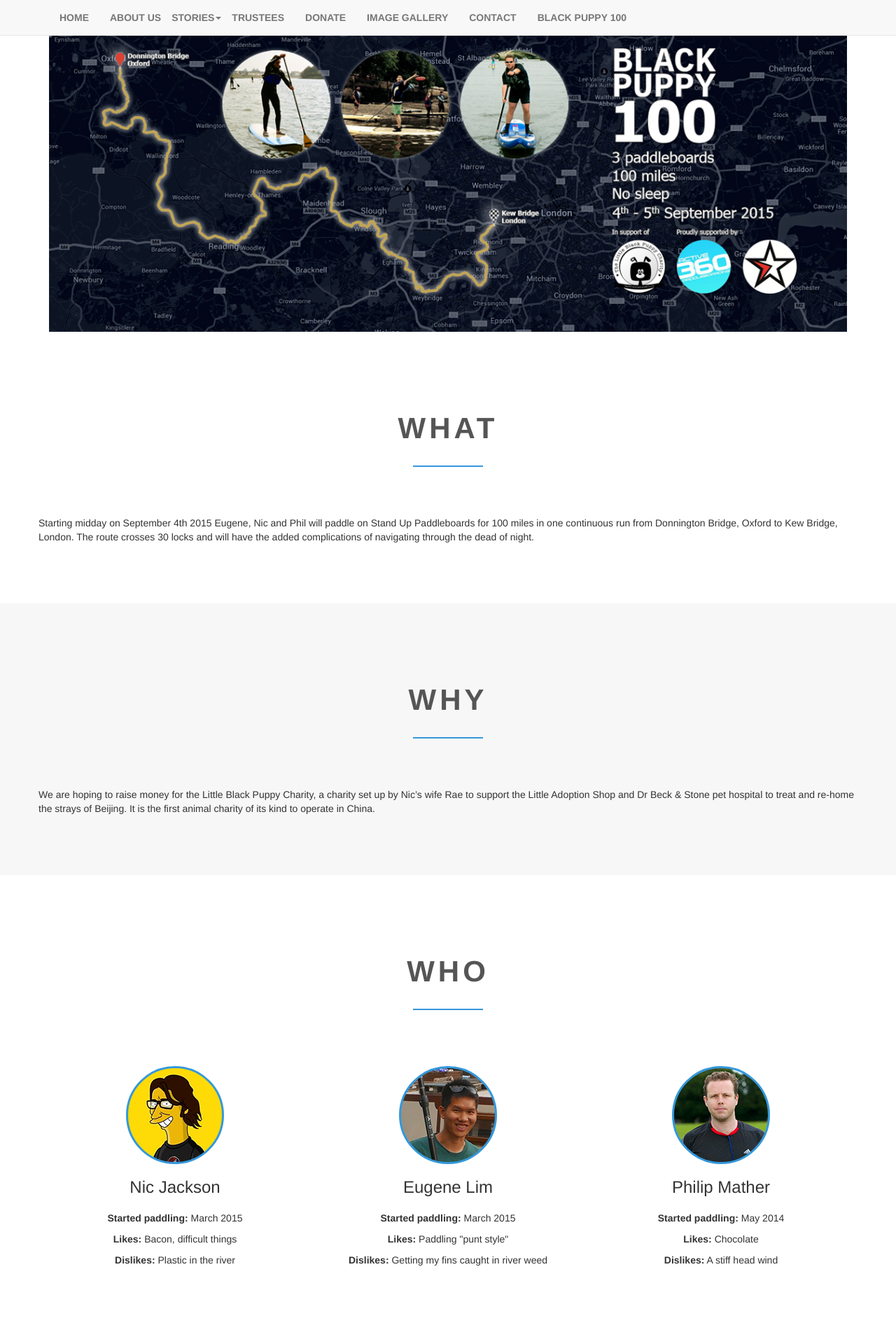
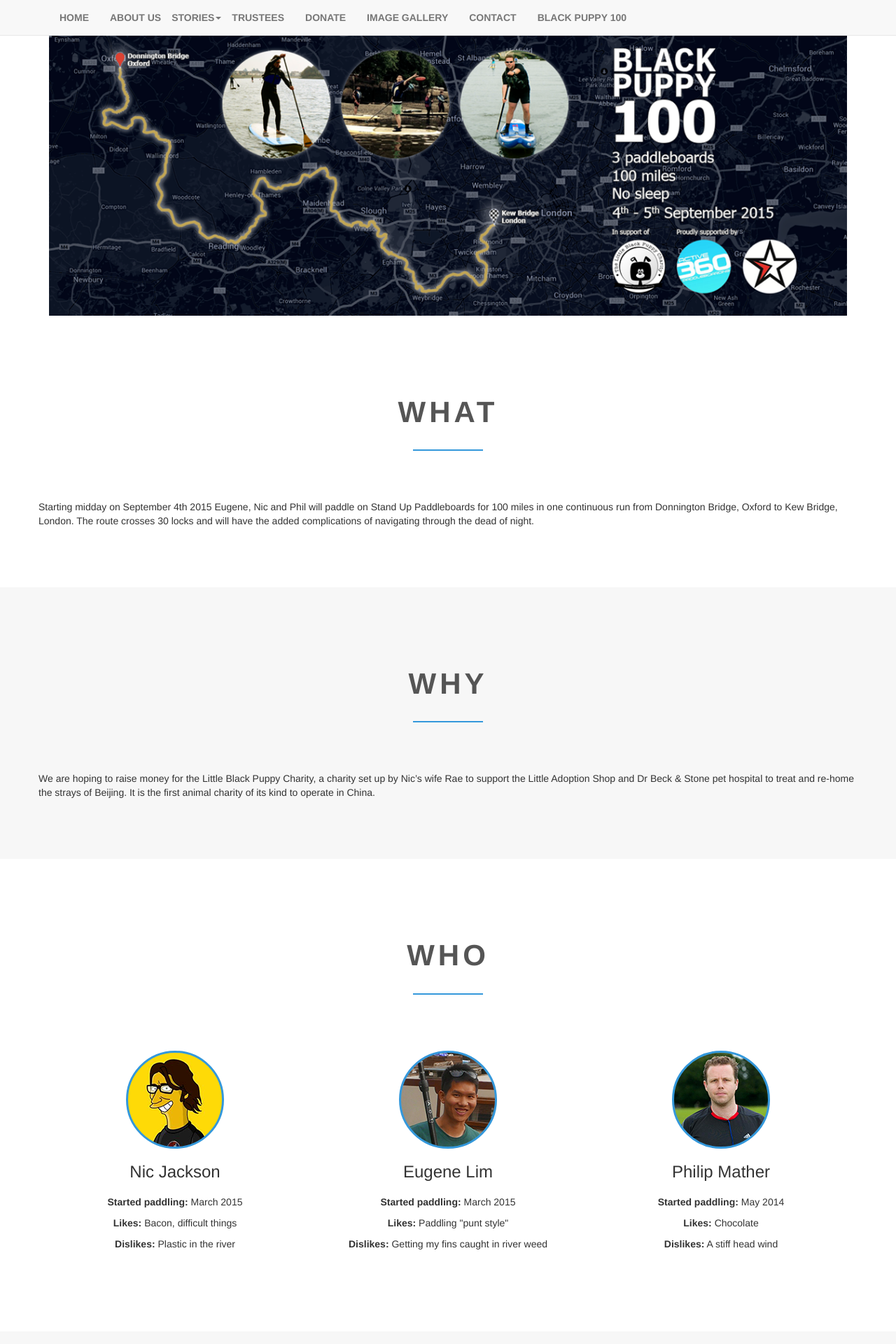
Before and after one commit to nicholasjackson/blackpuppy, a Jekyll site: the page built from blackpuppy100.html, in a window 1280 px wide. Shown: the top 1920 px of the page at 70% size. Built offline with Jekyll 4.4.1, drawn with Linux system fonts in a browser that asks for light colours.

Commit message:
updated mobile banner, broke it a bit

```diff
--- a/_includes/blackpuppy100/banner.html
+++ b/_includes/blackpuppy100/banner.html
@@ -1,5 +1,6 @@
 <section id="puppy-banner" class="puppy-banner">
   <div class="container">
-    <img src="/img/blackpuppy100/banner.png" alt="The Black Puppy 100"/>
+    <div class="banner">
+    </div>
   </div>
 </section>
--- a/_sass/_layout.scss
+++ b/_sass/_layout.scss
@@ -143,6 +143,15 @@
   border: 3px solid $standard-blue;
 }
 
+#puppy-banner {
+  .banner {
+    background: url(/img/blackpuppy100/banner.png);
+    background-size: cover;
+    max-width:100%;
+    min-height:400px;
+  }
+}
+
 #puppy-what{
   padding: 75px 0;
   background:#fff;
```
Also changed, not shown: 1 other file.
